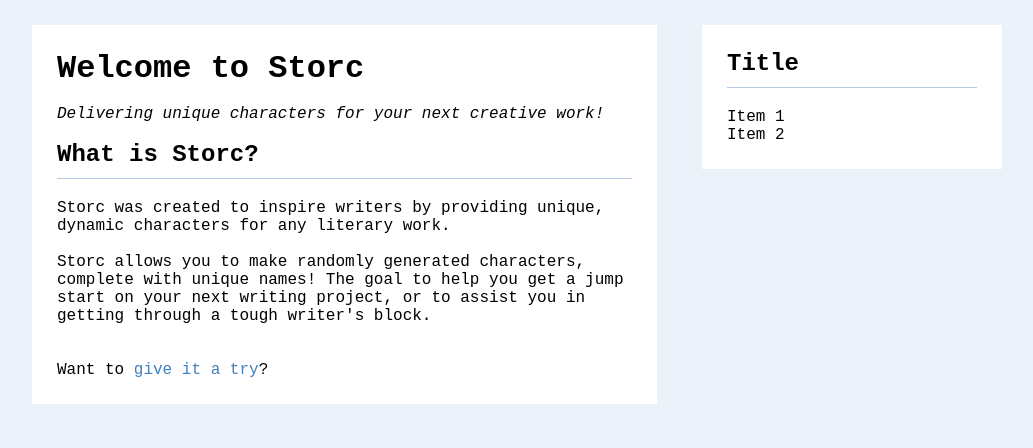
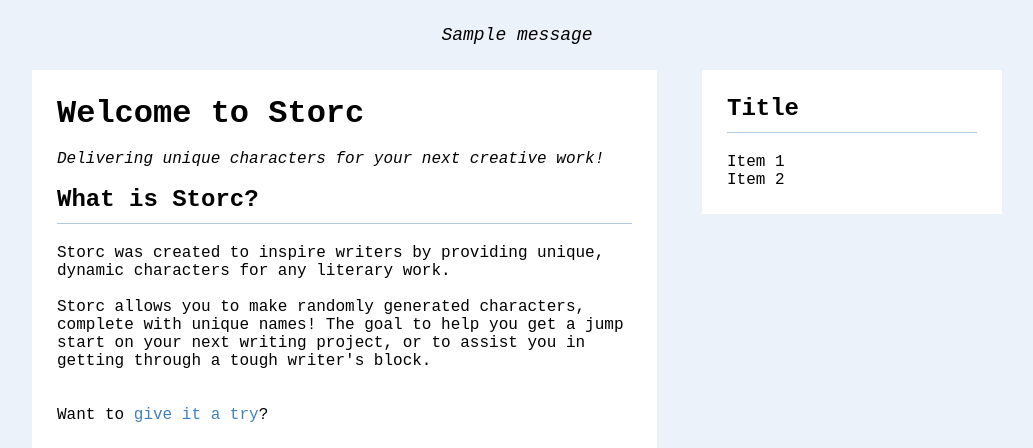
Before and after one commit to davidhammaker/Storc, a Flask app: page / in a window 1280 px wide. Shown: the part 55-503 px from the top of the page, without its empty margins (123-1156 px from the left). Run offline with Flask 2, Linux system fonts and the light colour scheme; tables that the repository leaves empty hold one stand-in row (values such as "Sample post"); one stand-in notice (Sample message) is shown.

Commit message:
Add flashed messages
Add flashed messages, with styles, to appropriate view functions. Place
flashed messages on 'base.html'.

```diff
--- /dev/null
+++ b/storc/static/styles/flash.css
@@ -0,0 +1,21 @@
+.flash{
+    font-size: large;
+    font-style: italic;
+    text-align: center;
+    margin-bottom: 25px;
+}
+
+.good{
+    background-color: #b3e6cc;
+    box-shadow: 0 0 10px #b3e6cc;
+}
+
+.bad{
+    background-color: #e6b3cc;
+    box-shadow: 0 0 10px #e6b3cc;
+}
+
+.neutral{
+    background-color: #b3cce6;
+    box-shadow: 0 0 10px #b3cce6;
+}
--- a/storc/templates/base.html
+++ b/storc/templates/base.html
@@ -9,6 +9,7 @@
         <link rel="stylesheet" href="{{ url_for('static', filename='styles/content.css') }}">
         <link rel="stylesheet" href="{{ url_for('static', filename='styles/character.css') }}">
         <link rel="stylesheet" href="{{ url_for('static', filename='styles/form.css') }}">
+        <link rel="stylesheet" href="{{ url_for('static', filename='styles/flash.css') }}">
         <script src="https://ajax.aspnetcdn.com/ajax/jQuery/jquery-3.3.1.min.js"></script>
     </head>
     <body>
@@ -25,6 +26,15 @@
                 </ul>
             </div>
         </nav>
+        {% with messages = get_flashed_messages(with_categories=true) %}
+            {% if messages %}
+                {% for category, message in messages %}
+                    <div class="flash wide center {{ category }}">
+                        {{ message }}
+                    </div>
+                {% endfor %}
+            {% endif %}
+        {% endwith %}
         {% block content %}
         {% endblock content %}
     </body>
--- a/storc/views.py
+++ b/storc/views.py
@@ -50,5 +50,6 @@ def sign_up():
             password=pw_hash)
         db.session.add(user)
         db.session.commit()
+        flash('You\'ve successfully signed up!', 'good')
         return redirect(url_for('home'))
     return render_template('sign_up.html', form=form)
```
